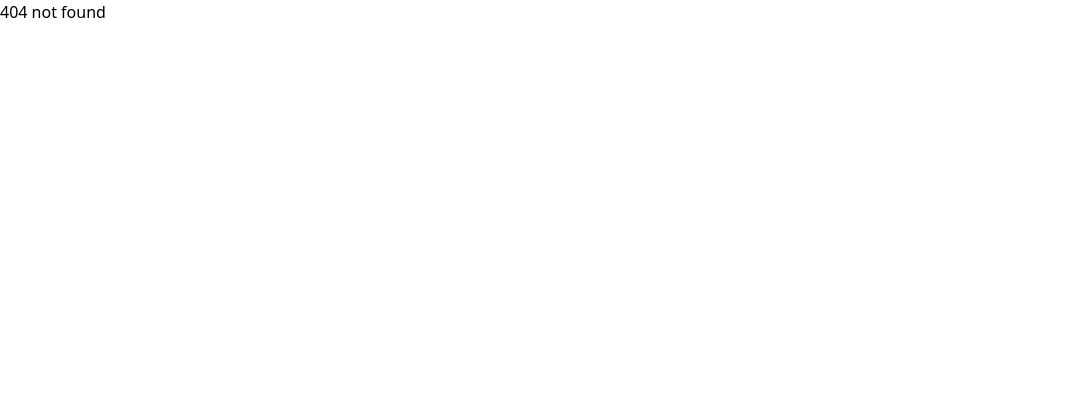
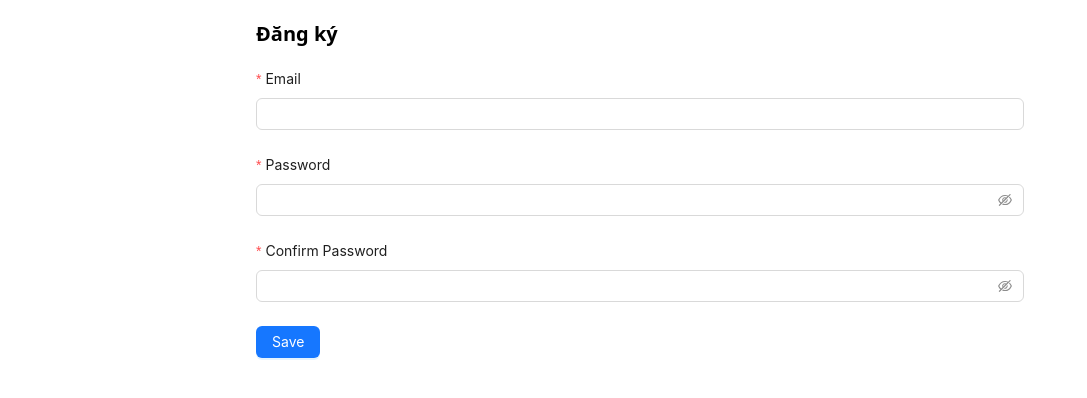
Before and after one commit to DoMinHoo/Xuong_Tra_Sua, a React (Vite) app: page /signup in a window 1280 px wide. Before the commit this address had no page. Shown: the top 398 px of the page, without its empty margins (0-1087 px from the left). Built offline with nearby package versions, Linux system fonts and the light colour scheme.

Commit message:
feat/auth

```diff
--- a/db.json
+++ b/db.json
@@ -204,5 +204,77 @@
       "name": "Sản Phẩm 2",
       "id": 10
     }
+  ],
+  "users": [
+    {
+      "email": "admin@gmail.com",
+      "password": "$2a$10$Vb47IwgedtEr4u4/464ppu4oaiSg/EZBpzDr386dG/Xa64o8RiP0K",
+      "id": 1
+    },
+    {
+      "email": "chien@gmail.com",
+      "password": "123456789",
+      "id": 2
+    },
+    {
+      "email": "chien@gmail.com",
+      "password": "123456789",
+      "id": 3
+    },
+    {
+      "email": "chien@gmail.com",
+      "password": "123456789",
+      "id": 4
+    },
+    {
+      "email": "chien@gmail.com",
+      "password": "123456789",
+      "id": 5
+    },
+    {
+      "email": "chien@gmail.com",
+      "password": "123456789",
+      "id": 6
+    },
+    {
+      "email": "chien@gmail.co",
+      "password": "$2a$10$EXF02LxffUShJE/0oxxQCe2QhUSsUwBFRYwvIXGbX.Id6ewKYuOCm",
+      "id": 7
+    },
+    {
+      "email": "chien@gmail.commmmmmmm",
+      "password": "$2a$10$VZ0IX/F1r4kXcK7tvNae1emLU4nCM0CCuT5BeBkpVzKGueMwbrQNK",
+      "id": 8
+    },
+    {
+      "email": "chien@gmail.commmmmmmmmm",
+      "password": "$2a$10$X/1muLnDkLbqyl89fygc2uLzMwR4NMMvFvFex1O87eT0VIpgIGngm",
+      "id": 9
+    },
+    {
+      "email": "chien5@gmail.com",
+      "password": "$2a$10$04DpVa1K3z5pClFQGNa7Z.quKB77/LZ1n0FLb0jgJfMGX0u4hSU/S",
+      "id": 10
+    },
+    {
+      "email": "chien05@gmail.com",
+      "password": "$2a$10$fEY/W4pl3CFS13l6p8AWSerhVxrNWnlKOGCBRTt6WLpEvMwJpW.Ua",
+      "id": 11
+    },
+    {
+      "email": "chien65@gmail.com",
+      "password": "$2a$10$P..0abMyoRY.5SmuQ0mFneb6.3BevDbC/ron15385/OzUezmZd2iS",
+      "id": 12
+    },
+    {
+      "email": "chien55@gmail.com",
+      "password": "$2a$10$DlL9yraAE0qHmumKk3zssOROlfT9zM5GnK8aixweOUXw./uHrvQRW",
+      "id": 13
+    },
+    {
+      "email": "vuminhchien2005z@gmail.com",
+      "password": "$2a$10$gCD2/IKAgiNb2pJe4LU9/evdl50f50tcBAQpFDQV/T/Xs6J97cOz2",
+      "id": 14
+    }
   ]
 }
--- a/package.json
+++ b/package.json
@@ -5,6 +5,7 @@
   "type": "module",
   "scripts": {
     "dev": "vite",
+    "server": "json-server-auth db.json --watch",
     "build": "tsc -b && vite build",
     "lint": "eslint .",
     "preview": "vite preview"
@@ -17,6 +18,8 @@
     "axios": "^1.8.3",
     "json-server": "^0.17.4",
     "json-server-auth": "^2.1.0",
+    "jwt-decode": "^4.0.0",
+    "nodemon": "^3.1.9",
     "react": "^19.0.0",
     "react-dom": "^19.0.0",
     "react-router-dom": "^7.3.0",
--- a/src/App.tsx
+++ b/src/App.tsx
@@ -11,6 +11,8 @@ import PostsPage from "./pages/Client/list";
 import Checkout from "./pages/Client/checkout";
 import Shop from "./pages/Client/shop";
 import HomePage from "./pages/Client";
+import SigninPage from "./pages/auth/signin";
+import SignupPage from "./pages/auth/signup";
 
 
 function App() {
@@ -23,7 +25,7 @@ function App() {
 
                 <Route path="checkout" element={<Checkout />} />
                 <Route path="admin" element={
-                    <Authenticated fallback={<Navigate to="/login" replace />}>
+                    <Authenticated fallback={<Navigate to="/signin" replace />}>
                         <LayoutAdmin>
                             <Outlet />
                         </LayoutAdmin>
@@ -38,7 +40,7 @@ function App() {
                     </Route>
                 </Route>
                 <Route path="admin" element={
-                    <Authenticated fallback={<Navigate to="/login" replace />}>
+                    <Authenticated fallback={<Navigate to="/signin" replace />}>
                         <LayoutAdmin>
                             <Outlet />
                         </LayoutAdmin>
@@ -52,7 +54,8 @@ function App() {
                         <Route path="edit/:id" element={<ProductEdit />} />
                     </Route>
                 </Route>
-                <Route path="login" element={<h1>Login</h1>} />
+                <Route path="signin" element={<SigninPage />} />
+                <Route path="signup" element={<SignupPage />} />
                 <Route path="*" element={<h1>404 not found</h1>} />
             </Routes>
         </>
--- /dev/null
+++ b/src/api/axios.ts
@@ -0,0 +1,6 @@
+import axios from 'axios';
+
+
+export const config = axios.create({
+    baseURL: "http://localhost:3000"
+})
--- /dev/null
+++ b/src/hooks/useSignin.ts
@@ -0,0 +1,21 @@
+import { useMutation, useQueryClient } from "@tanstack/react-query";
+import { signin } from "../provider/authProvider";
+
+
+type useSigninParams = {
+    resource: string;
+}
+const useSignin = ({ resource }: useSigninParams) => {
+    const queryClient = useQueryClient();
+    return useMutation({
+        mutationFn: (variables) => {
+            return signin({ resource, variables })
+        },
+        onSuccess: () => {
+            queryClient.invalidateQueries({
+                queryKey: [resource]
+            })
+        }
+    })
+}
+export default useSignin;
--- /dev/null
+++ b/src/hooks/useSignup.ts
@@ -0,0 +1,21 @@
+import { useMutation, useQueryClient } from "@tanstack/react-query";
+import { signup } from "../provider/authProvider";
+
+
+type useSignupParams = {
+    resource: string;
+}
+const useSignup = ({ resource }: useSignupParams) => {
+    const queryClient = useQueryClient();
+    return useMutation({
+        mutationFn: (variables) => {
+            return signup({ resource, variables })
+        },
+        onSuccess: () => {
+            queryClient.invalidateQueries({
+                queryKey: [resource]
+            })
+        }
+    })
+}
+export default useSignup;
--- a/src/hooks/useStorage.ts
+++ b/src/hooks/useStorage.ts
@@ -1,14 +1,14 @@
 import { useCallback, useState, useEffect } from "react"
 
-export function useLocalStorage(key, defaultValue) {
+export function useLocalStorage(key: string, defaultValue: any) {
     return useStorage(key, defaultValue, window.localStorage)
 }
 
-export function useSessionStorage(key, defaultValue) {
+export function useSessionStorage(key: string, defaultValue: any) {
     return useStorage(key, defaultValue, window.sessionStorage)
 }
 
-function useStorage(key, defaultValue, storageObject) {
+function useStorage(key: any, defaultValue: any, storageObject: any) {
     const [value, setValue] = useState(() => {
         const jsonValue = storageObject.getItem(key)
         if (jsonValue != null) return JSON.parse(jsonValue)
--- /dev/null
+++ b/src/pages/auth/signin.tsx
@@ -0,0 +1,61 @@
+import { Button, Form, Input, message } from "antd";
+import { useNavigate } from "react-router-dom";
+import useSignin from "../../hooks/useSignin";
+
+export function SigninPage() {
+    const [messageApi, contextHolder] = message.useMessage();
+    const navigate = useNavigate();
+    const { mutate } = useSignin({ resource: "signin" });
+    const onFinish = (formData: any) =>
+        mutate(formData, {
+            onSuccess: () => {
+                messageApi.success("Đăng nhập thành công");
+                setTimeout(() => {
+                    navigate("/admin/products");
+                }, 1000);
+            },
+            onError: (error: any) => {
+                messageApi.error(error?.response?.data);
+            },
+        });
+    return (
+        <div className="max-w-screen-md mx-auto">
+            <div className="flex justify-between items-center py-5 ">
+                <h1 className="font-semibold text-xl">Đăng nhập</h1>
+            </div>
+            <Form layout="vertical" onFinish={onFinish}>
+                <Form.Item
+                    label="Email"
+                    name="email"
+                    rules={[
+                        { required: true, message: "Please input your email!" },
+                        { type: "email", message: "Email invalid" },
+                    ]}
+                >
+                    <Input />
+                </Form.Item>
+
+                <Form.Item
+                    label="Password"
+                    name="password"
+                    rules={[{ required: true, message: "Please input your password!" }]}
+                >
+                    <Input.Password />
+                </Form.Item>
+
+                <Form.Item>
+                    <Button type="primary" htmlType="submit">
+                        Save
+                    </Button>
+                </Form.Item>
+            </Form>
+            {contextHolder}
+        </div>
+    );
+}
+export default SigninPage;
+
+// DataProvider
+// hooks
+// view
+// App.tsx để thêm router
--- /dev/null
+++ b/src/pages/auth/signup.tsx
@@ -0,0 +1,92 @@
+import { Button, Form, Input, message } from "antd";
+
+import {  useNavigate } from "react-router-dom";
+import useSignup from "../../hooks/useSignup";
+
+export function SignupPage() {
+    const [messageApi, contextHolder] = message.useMessage();
+    const navigate = useNavigate();
+    const { mutate } = useSignup({ resource: "signup" });
+    const onFinish = (formData: any) => {
+        const newObject = {
+            email: formData.email,
+            password: formData.password,
+        };
+        mutate(newObject as any, {
+            onSuccess: () => {
+                messageApi.success("DDawng ki thành công");
+                navigate("/signin");
+                // setTimeout(() => {
+
+                // }, 1000);
+            },
+            onError: (error: any) => {
+                messageApi.error(error?.response?.data);
+            },
+        });
+    };
+
+    return (
+        <div className="max-w-screen-md mx-auto">
+            <div className="flex justify-between items-center py-5 ">
+                <h1 className="font-semibold text-xl">Đăng ký</h1>
+            </div>
+            <Form layout="vertical" onFinish={onFinish}>
+                <Form.Item
+                    label="Email"
+                    name="email"
+                    rules={[
+                        { required: true, message: "Please input your email!" },
+                        { type: "email", message: "Email invalid" },
+                    ]}
+                >
+                    <Input />
+                </Form.Item>
+
+                <Form.Item
+                    label="Password"
+                    name="password"
+                    rules={[{ required: true, message: "Please input your password!" }]}
+                >
+                    <Input.Password />
+                </Form.Item>
+                <Form.Item
+                    name="confirm"
+                    label="Confirm Password"
+                    dependencies={["password"]}
+                    hasFeedback
+                    rules={[
+                        {
+                            required: true,
+                            message: "Please confirm your password!",
+                        },
+                        ({ getFieldValue }) => ({
+                            validator(_, value) {
+                                if (!value || getFieldValue("password") === value) {
+                                    return Promise.resolve();
+                                }
+                                return Promise.reject(
+                                    new Error("The new password that you entered do not match!")
+                                );
+                            },
+                        }),
+                    ]}
+                >
+                    <Input.Password />
+                </Form.Item>
+                <Form.Item>
+                    <Button type="primary" htmlType="submit">
+                        Save
+                    </Button>
+                </Form.Item>
+            </Form>
+            {contextHolder}
+        </div>
+    );
+}
+export default SignupPage;
+
+// DataProvider
+// hooks
+// view
+// App.tsx để thêm router
--- /dev/null
+++ b/src/provider/authProvider.ts
@@ -0,0 +1,25 @@
+import { config } from "../api/axios";
+type signupType = {
+    resource: string;
+    variables: any;
+}
+type signinType = {
+    resource: string;
+    variables: any;
+}
+const authProvider = {
+
+    signup: async ({ resource, variables }: signupType) => {
+        const response = await config.post(`/${resource}`, variables);
+        return {
+            data: response.data
+        }
+    },
+    signin: async ({ resource, variables }: signinType) => {
+        const response = await config.post(`/${resource}`, variables);
+        return {
+            data: response.data
+        }
+    },
+}
+export const { signup, signin } = authProvider;
```
Also changed, not shown: 1 other file (tests, documents, lock files or other folders).
